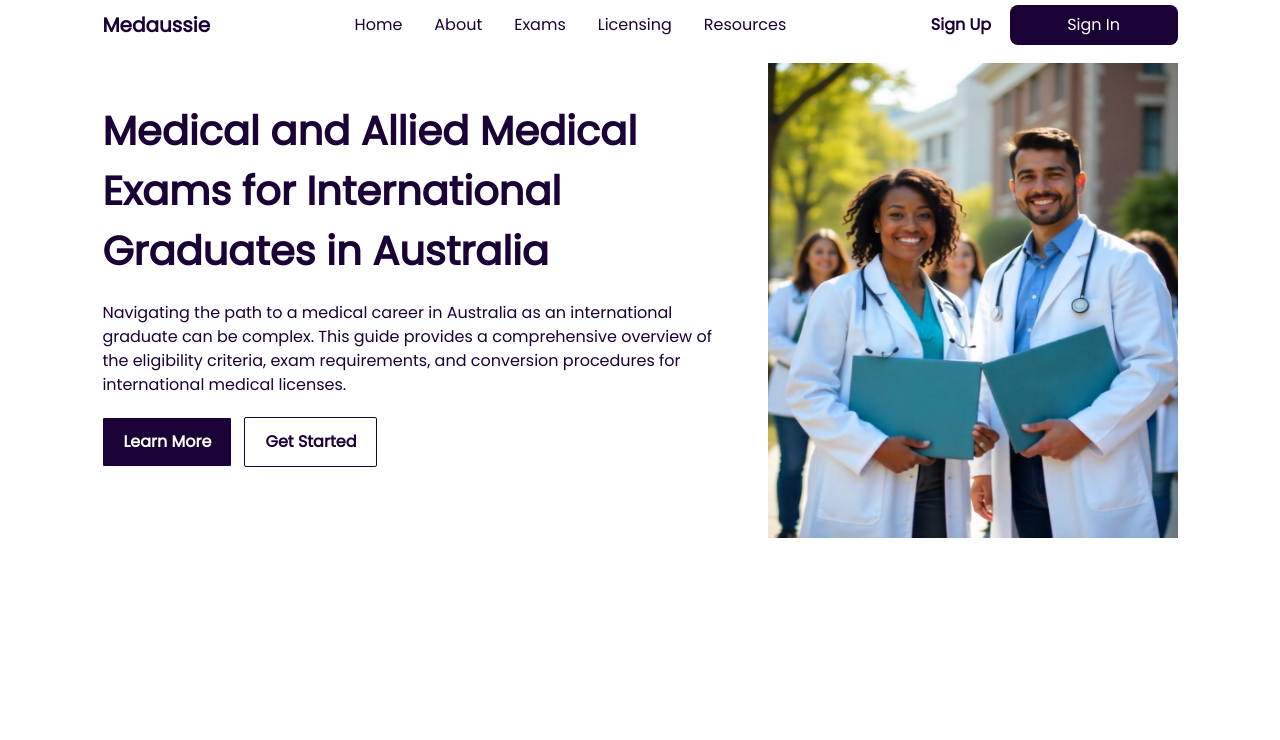
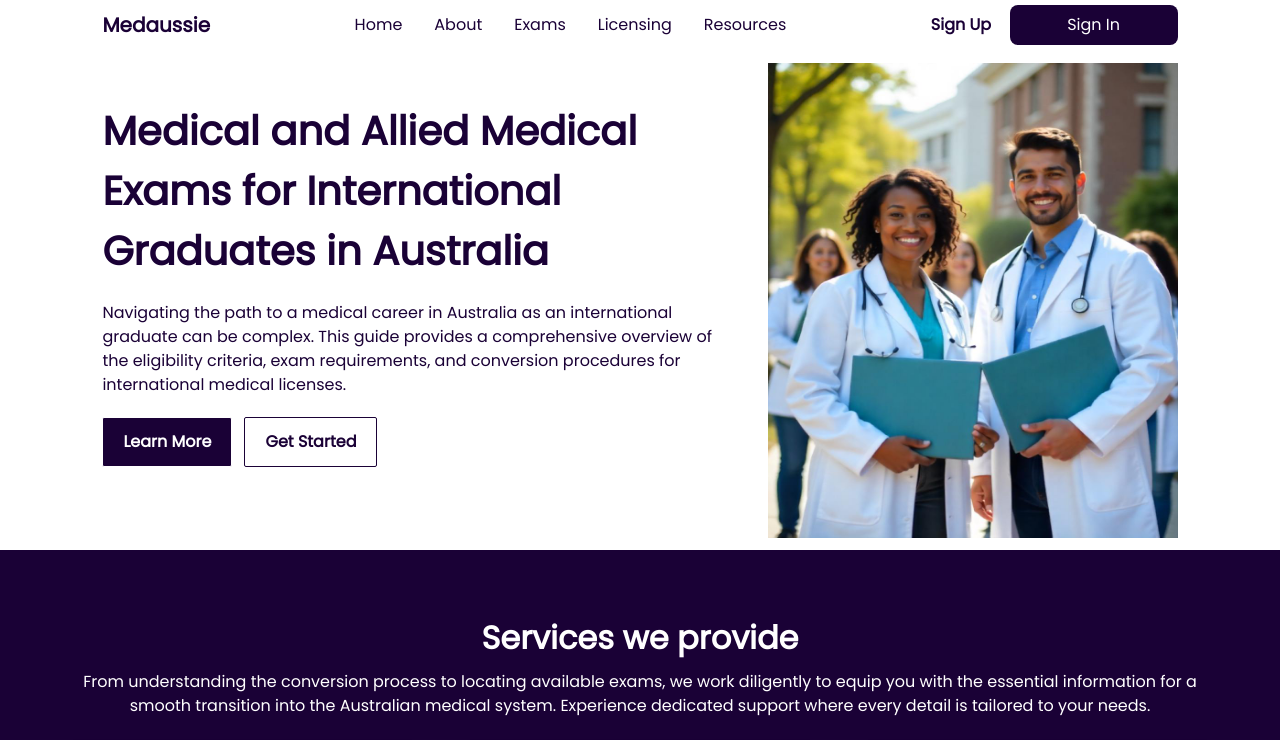
Before and after one commit to Eradz/Medaussie, a Next.js app: page / in a window 1280 px wide. Shown: the top 740 px of the page. Built offline with nearby package versions, Linux system fonts and the light colour scheme.

Commit message:
fixed dark mode bug

```diff
--- a/src/app/globals.css
+++ b/src/app/globals.css
@@ -3,8 +3,8 @@
 @tailwind utilities;
 
 :root {
-  --background: #FFFFFF;
-  --foreground: #1A0136;
+  --background: #1A0136;
+  --foreground: #FFFFFF;
 }
 
 @media (prefers-color-scheme: dark) {
```
